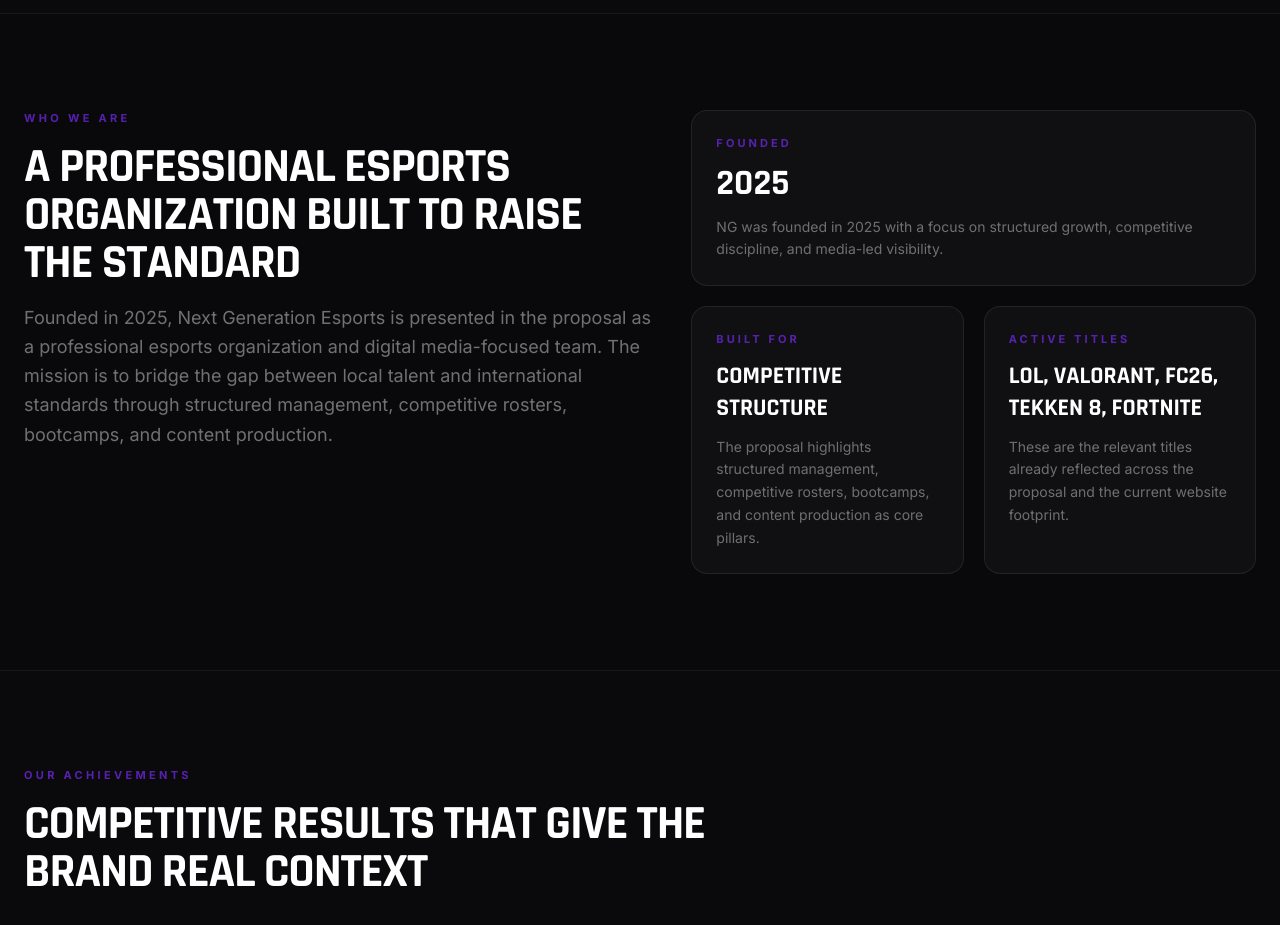
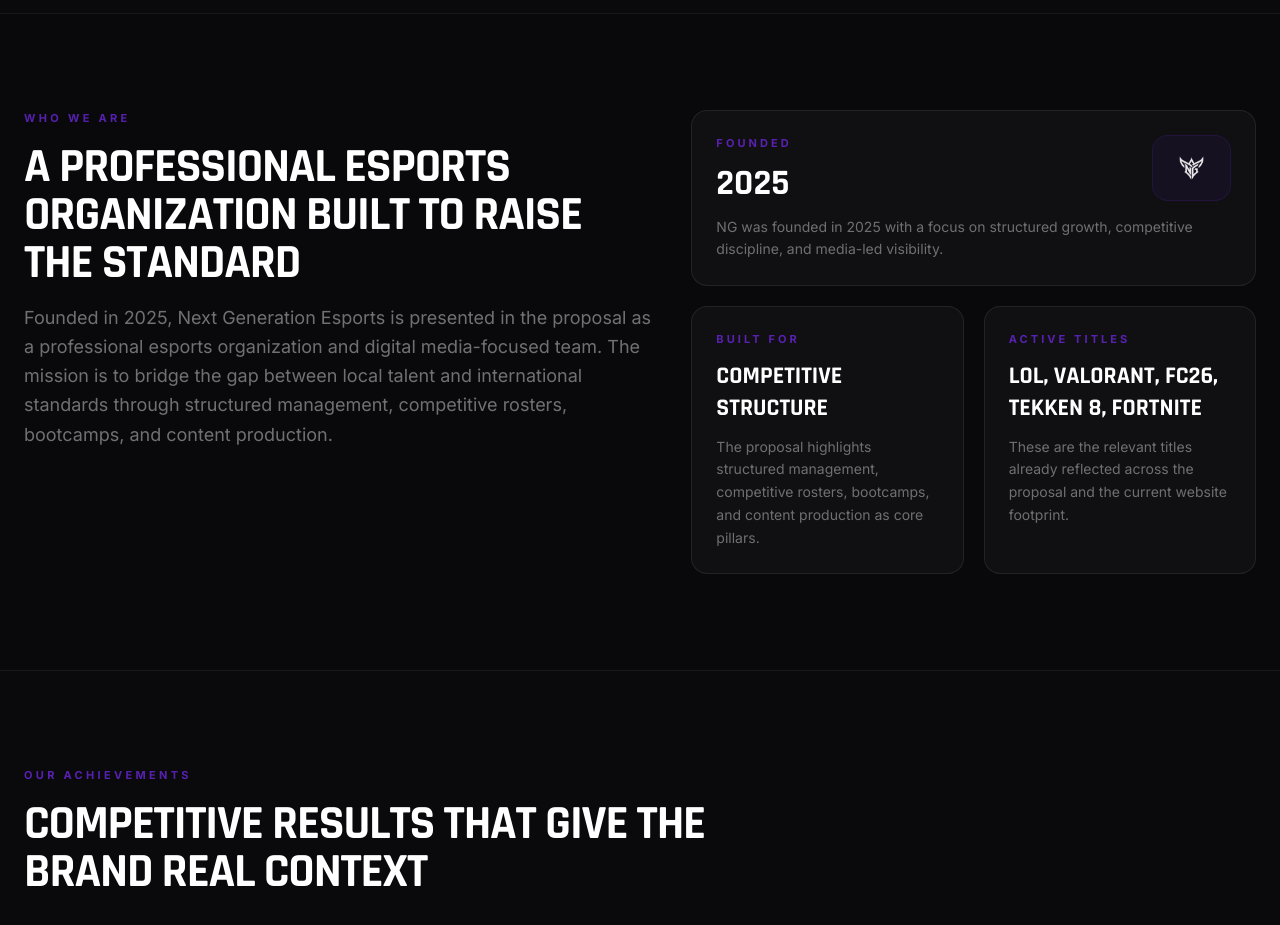
Before and after one commit to NextGenerationEsports/NextGenerationEsports, a React (Vite) app in the folder artifacts/ng-esports/: page /partners in a window 1280 px wide. Shown: the part 3460-4385 px from the top of the page. Built offline with nearby package versions, Linux system fonts and the light colour scheme.

Commit message:
Add NG logo to partners overview

```diff
--- a/artifacts/ng-esports/src/pages/Partners.tsx
+++ b/artifacts/ng-esports/src/pages/Partners.tsx
@@ -653,8 +653,22 @@
               viewport={{ once: true }}
               className="rounded-2xl border border-white/[0.08] bg-white/[0.03] p-6"
             >
-              <p className="text-[11px] font-bold uppercase tracking-[0.28em] text-primary/80">Founded</p>
-              <p className="mt-3 font-display text-4xl font-black uppercase text-white">2025</p>
+              <div className="flex items-start justify-between gap-4">
+                <div>
+                  <p className="text-[11px] font-bold uppercase tracking-[0.28em] text-primary/80">Founded</p>
+                  <p className="mt-3 font-display text-4xl font-black uppercase text-white">2025</p>
+                </div>
+
+                <div className="rounded-2xl border border-primary/15 bg-primary/[0.08] px-4 py-3">
+                  <img
+                    src={assetPath("ng-logo-white.png")}
+                    alt="Next Generation Esports"
+                    className="h-10 w-auto object-contain opacity-90"
+                    loading="lazy"
+                  />
+                </div>
+              </div>
+
               <p className="mt-3 text-sm leading-relaxed text-white/40">
                 NG was founded in 2025 with a focus on structured growth, competitive discipline, and media-led visibility.
               </p>
```
